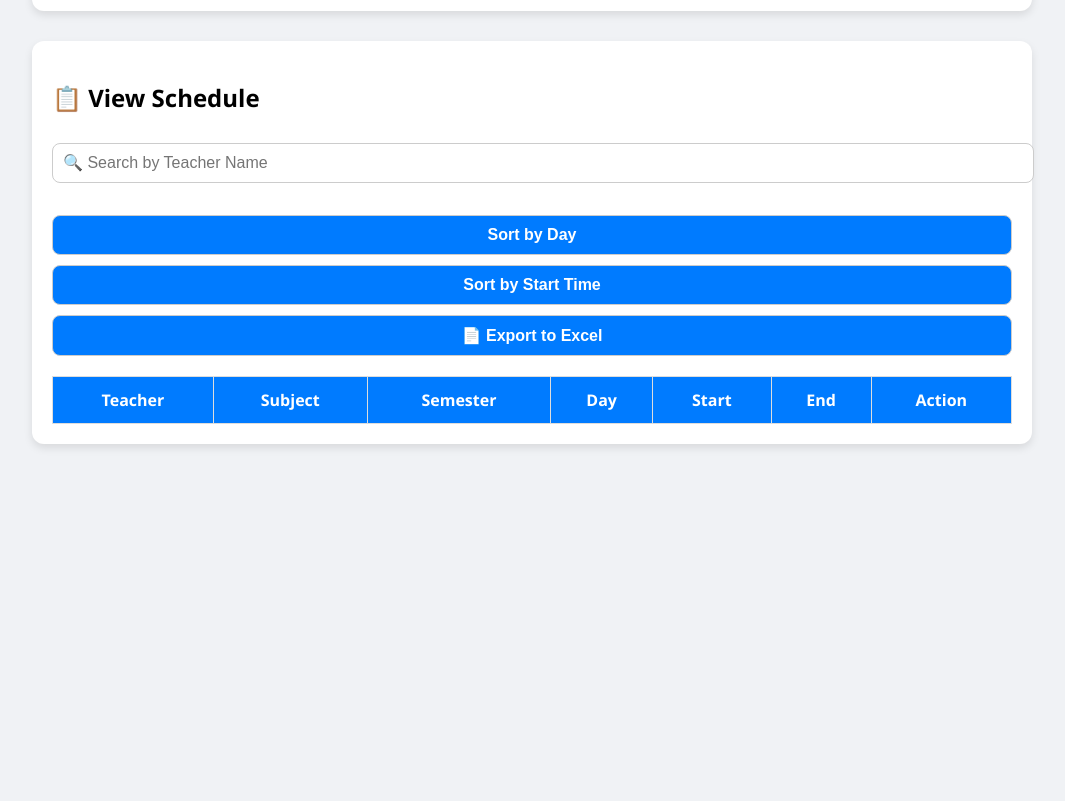
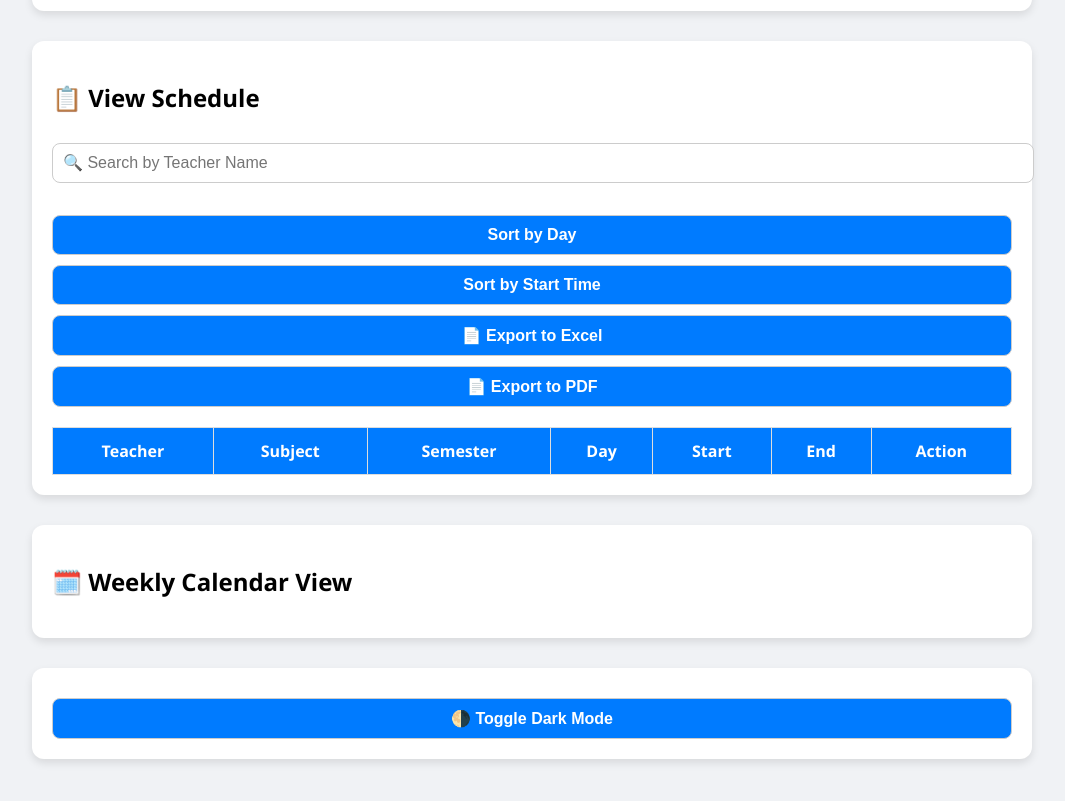
Before and after one commit to zu38/routine, a plain HTML site: page index.html in a window 1280 px wide. Shown: the part 924-1725 px from the top of the page, without its empty margins (108-1173 px from the left). Before the commit the page ends 1418 px from the top, so only its background shows below. Drawn offline with Linux system fonts and the light colour scheme.

Commit message:
Update index.html

```diff
--- a/index.html
+++ b/index.html
@@ -56,6 +56,7 @@
             <button onclick="sortSchedulesByDay()">Sort by Day</button>
             <button onclick="sortSchedulesByTime()">Sort by Start Time</button>
             <button onclick="exportToExcel()">📄 Export to Excel</button>
+            <button onclick="exportToPDF()">📄 Export to PDF</button>
 
             <table id="scheduleTable">
                 <thead>
@@ -74,6 +75,15 @@
                 </tbody>
             </table>
         </section>
+
+        <section class="card">
+            <h2>🗓️ Weekly Calendar View</h2>
+            <div id="calendarView" class="calendar-grid"></div>
+        </section>
+
+        <section class="card">
+            <button onclick="toggleDarkMode()">🌗 Toggle Dark Mode</button>
+        </section>
     </div>
 
     <script src="script.js"></script>
```
